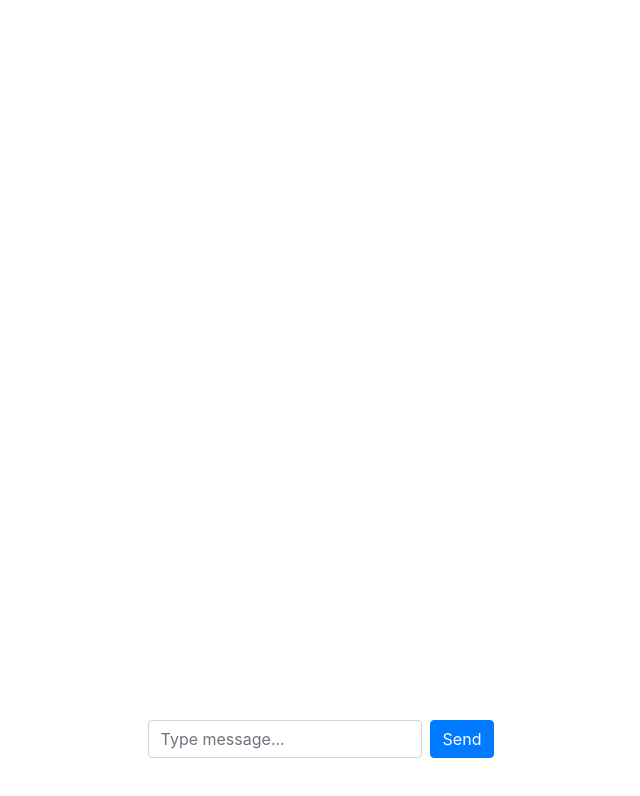
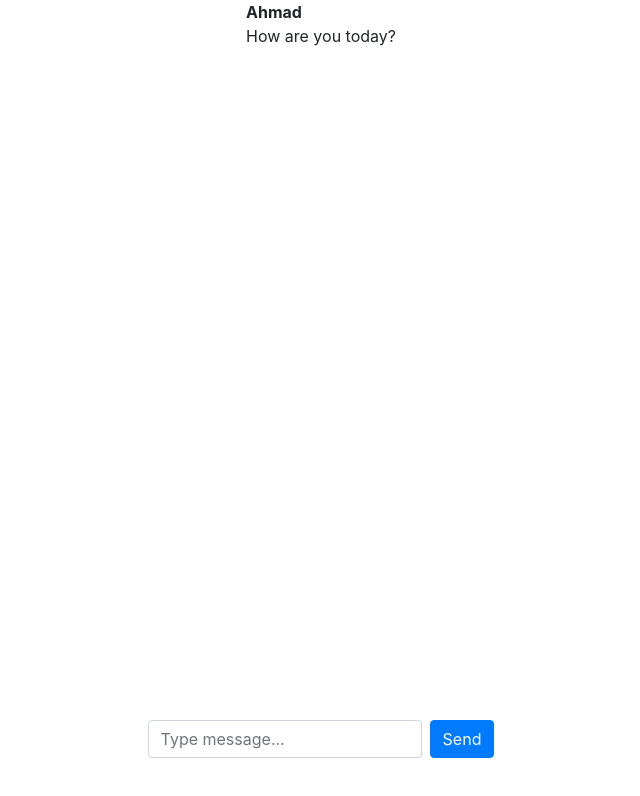
Before and after one commit to ahmadkzx/h-chat, a React (Create React App) app: page /room in a window 1280 px wide. Shown: the top 796 px of the page, without its empty margins (319-959 px from the left). Built offline with nearby package versions, Linux system fonts and the light colour scheme.

Commit message:
feat: message item component

```diff
--- /dev/null
+++ b/src/components/messageItem.js
@@ -0,0 +1,14 @@
+import { Component } from 'react'
+
+class MessageItem extends Component {
+	render() {
+		return (
+			<div>
+				<b>{ this.props.username }</b>
+				<p>{ this.props.message }</p>
+			</div>
+		)
+	}
+}
+
+export default MessageItem
--- a/src/pages/room.js
+++ b/src/pages/room.js
@@ -1,5 +1,6 @@
 import { Component } from 'react'
 import MessageForm from '../components/messageForm'
+import MessageItem from '../components/messageItem'
 
 class RoomPage extends Component {
 	render() {
@@ -9,7 +10,9 @@ class RoomPage extends Component {
 					style={{ height: '100vh' }}
 					className="d-flex flex-column align-items-center justify-content-center"
 				>
-					<div className="messages" style={{ height: '90vh' }}></div>
+					<div className="messages" style={{ height: '90vh' }}>
+						<MessageItem username={ 'Ahmad' } message={ 'How are you today?' } />
+					</div>
 					<MessageForm />
 				</div>
 			</div>
```
